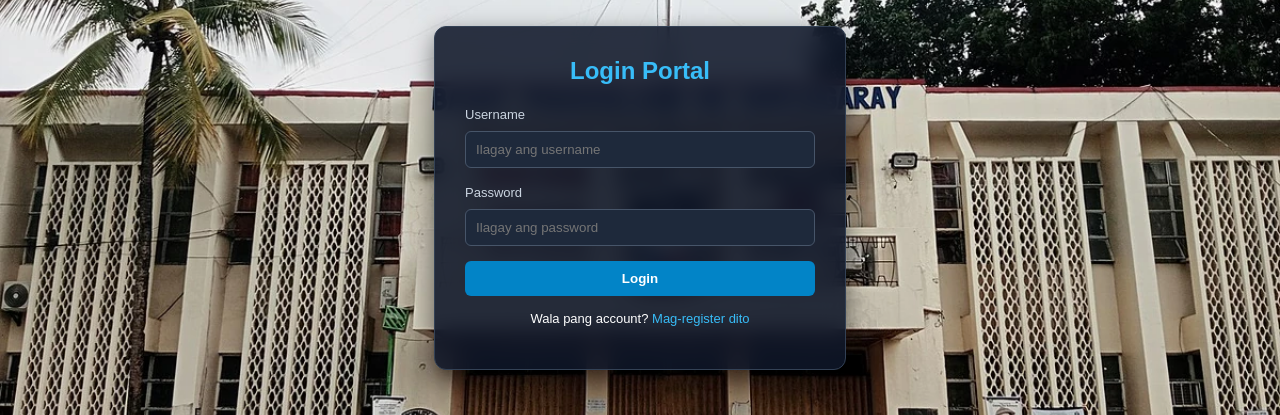
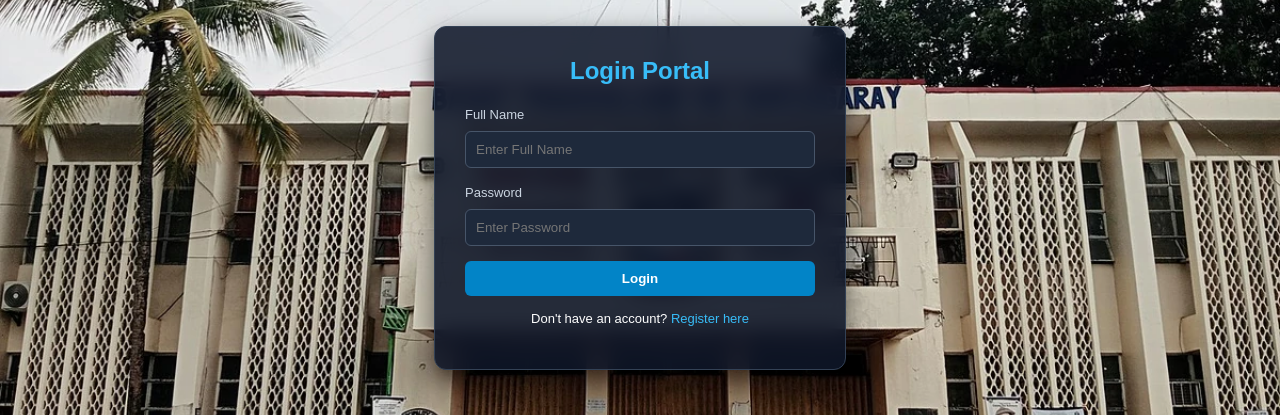
Before and after one commit to dizonej72-gif/nozagaray_skills, a Flask app: page /login in a window 1280 px wide. Shown: the part 202-617 px from the top of the page. Run offline with Flask 3, Linux system fonts and the light colour scheme.

Commit message:
Update login.html

```diff
--- a/templates/login.html
+++ b/templates/login.html
@@ -6,7 +6,6 @@
     <style>
         body {
             font-family: Arial, sans-serif;
-            /* Walang dark overlay para litaw na litaw ang background image */
             background: url('/static/norz.jpg.webp');
             background-size: cover;
             background-position: center;
@@ -50,7 +49,7 @@
             cursor: pointer;
         }
         .btn:hover { background: #0ea5e9; }
-        .error { color: #f87171; font-size: 12px; text-align: center; margin-bottom: 10px; }
+        .error { color: #f87171; font-size: 12px; text-align: center; margin-bottom: 10px; background: rgba(239, 68, 68, 0.1); padding: 8px; border-radius: 6px; }
         .link { text-align: center; margin-top: 15px; font-size: 13px; }
         .link a { color: #38bdf8; text-decoration: none; }
     </style>
@@ -62,16 +61,16 @@
             <p class="error">{{ error }}</p>
         {% endif %}
         <form action="/login" method="POST">
-            <label>Username</label>
-            <input type="text" name="username" placeholder="Ilagay ang username" required>
+            <label>Full Name</label>
+            <input type="text" name="username" placeholder="Enter Full Name" required autocomplete="off">
 
             <label>Password</label>
-            <input type="password" name="password" placeholder="Ilagay ang password" required>
+            <input type="password" name="password" placeholder="Enter Password" required>
 
             <button type="submit" class="btn">Login</button>
         </form>
         <div class="link">
-            <p>Wala pang account? <a href="/register">Mag-register dito</a></p>
+            <p>Don't have an account? <a href="/register">Register here</a></p>
         </div>
     </div>
 </body>
```
